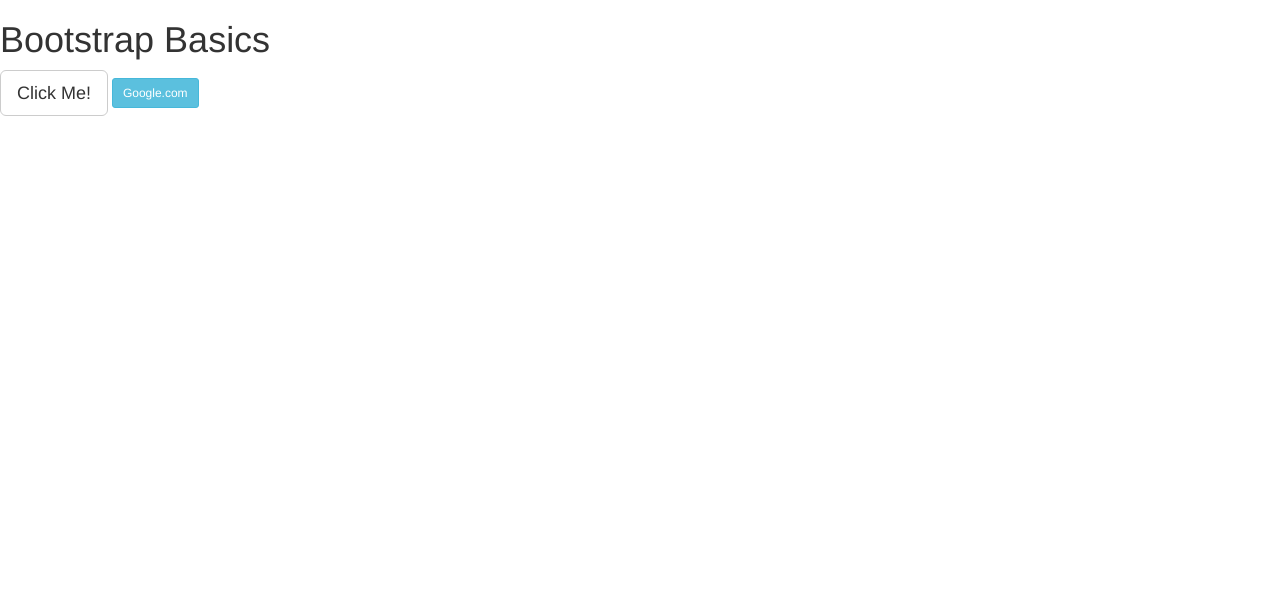
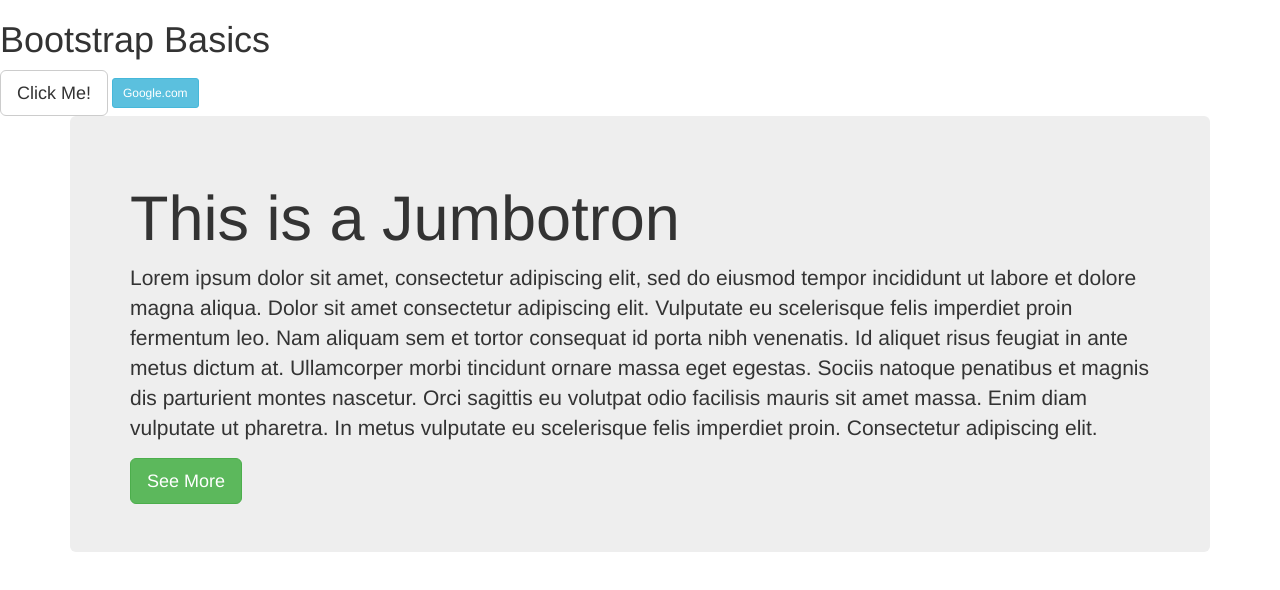
Before and after one commit to nbisht30/thewebdevbootcamp, a plain HTML site: page Bootstrap/firstbootstrapdemo.html in a window 1280 px wide. Drawn offline with Linux system fonts and the light colour scheme.

Commit message:
Jumbotrons

```diff
--- a/Bootstrap/firstbootstrapdemo.html
+++ b/Bootstrap/firstbootstrapdemo.html
@@ -1,4 +1,5 @@
 <html lang="en">
+
 <head>
     <meta charset="UTF-8">
     <meta name="viewport" content="width=device-width, initial-scale=1.0">
@@ -6,10 +7,32 @@
     <title>Bootstrap First</title>
     <link rel="stylesheet" type="text/css" href="bootstrap-3.3.7-dist/css/bootstrap.min.css">
 </head>
+
 <body>
     <h1>Bootstrap Basics</h1>
     <button class="btn btn-default btn-lg">Click Me!</button>
 
     <a href="http://www.google.com" class="btn btn-info btn-sm">Google.com</a>
+    <div class="container">
+        <div class="jumbotron">
+            <h1>This is a Jumbotron</h1>
+
+            <p>Lorem ipsum dolor sit amet, consectetur adipiscing elit, sed do eiusmod tempor incididunt ut labore et
+                dolore
+                magna aliqua. Dolor sit amet consectetur adipiscing elit. Vulputate eu scelerisque felis imperdiet proin
+                fermentum leo. Nam aliquam sem et tortor consequat id porta nibh venenatis. Id aliquet risus feugiat in
+                ante
+                metus dictum at. Ullamcorper morbi tincidunt ornare massa eget egestas. Sociis natoque penatibus et
+                magnis
+                dis parturient montes nascetur. Orci sagittis eu volutpat odio facilisis mauris sit amet massa. Enim
+                diam
+                vulputate ut pharetra. In metus vulputate eu scelerisque felis imperdiet proin. Consectetur adipiscing
+                elit.</p>
+
+            <button class="btn btn-success btn-lg">See More</button>
+        </div>
+    </div>
+
 </body>
+
 </html>
```
